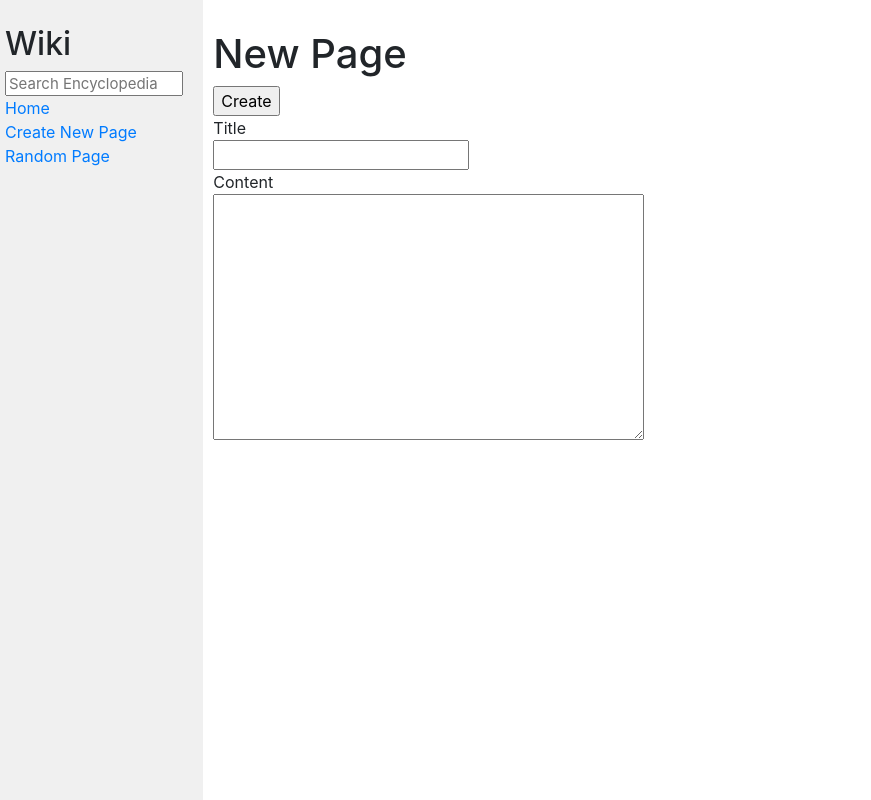
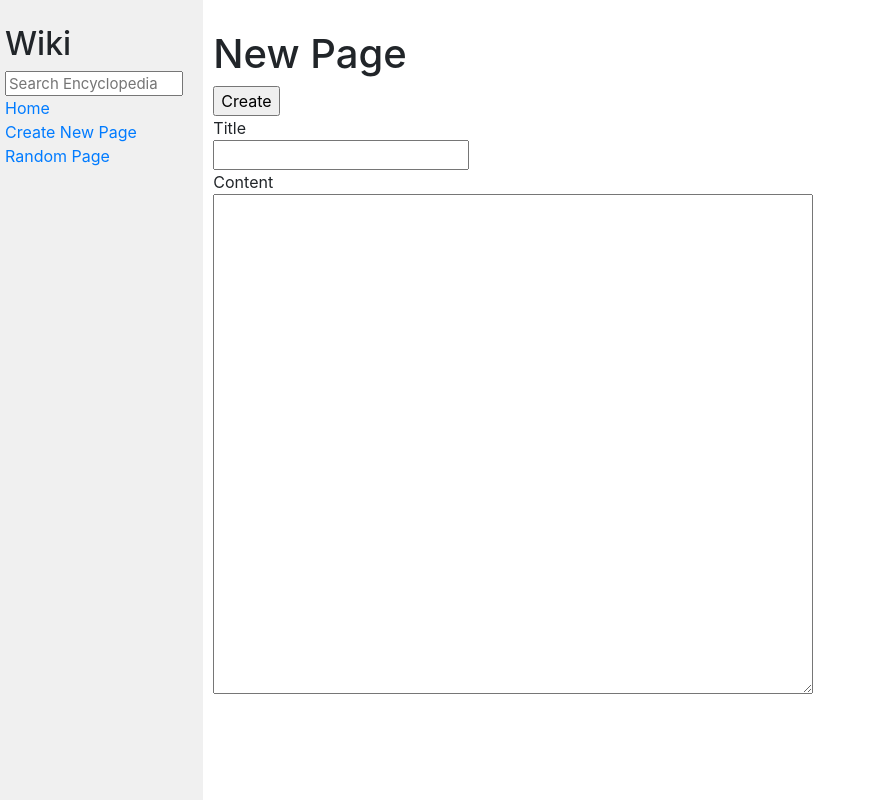
Before and after one commit to plhrsl/wiki, a Django app: page /create in a window 1280 px wide. Shown: the whole page, without its empty margins (0-871 px from the left). Run offline with Django 3.2, Linux system fonts and the light colour scheme; some libraries are stand-ins or nearby versions.

Commit message:
Update styles.css

```diff
--- a/encyclopedia/static/encyclopedia/styles.css
+++ b/encyclopedia/static/encyclopedia/styles.css
@@ -31,3 +31,8 @@ h1 {
 .sidebar h2 {
     margin-top: 5px;
 }
+
+textarea {
+    width: 600px;
+    height: 500px;
+}
```
